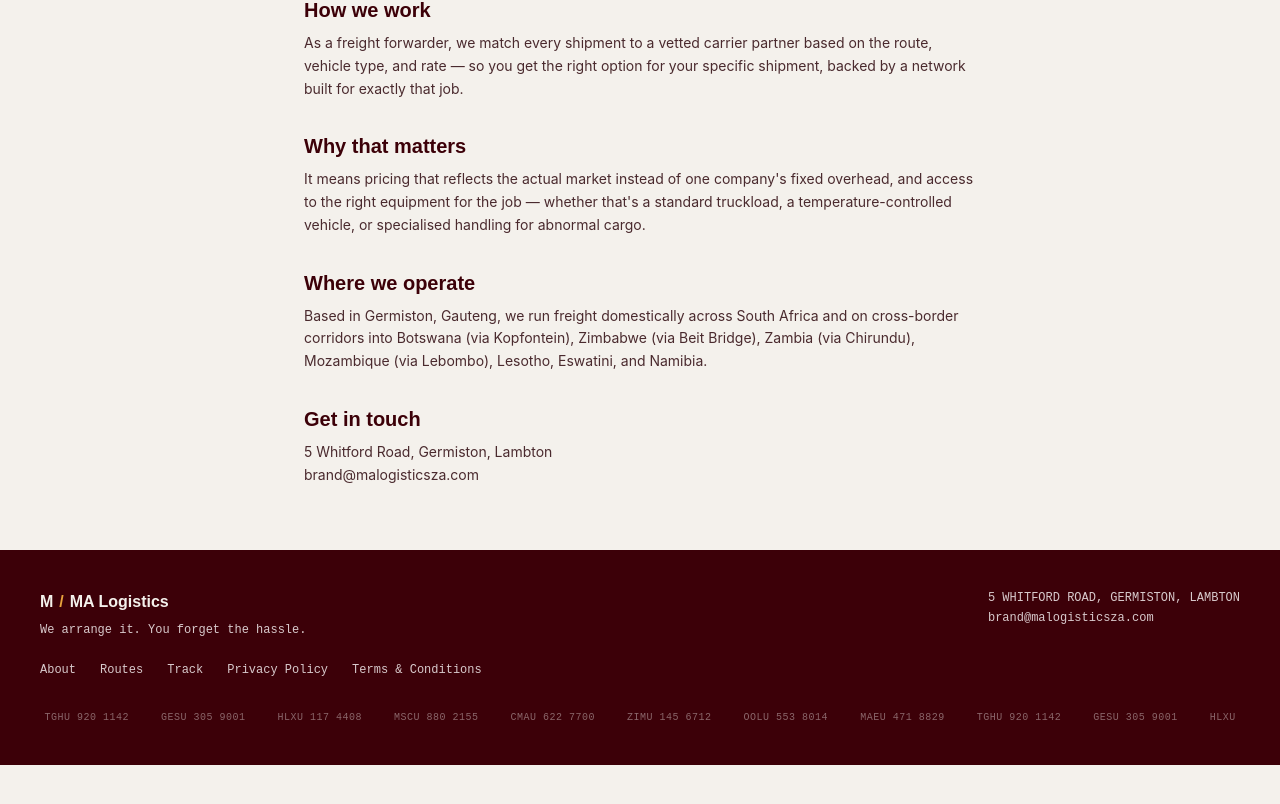
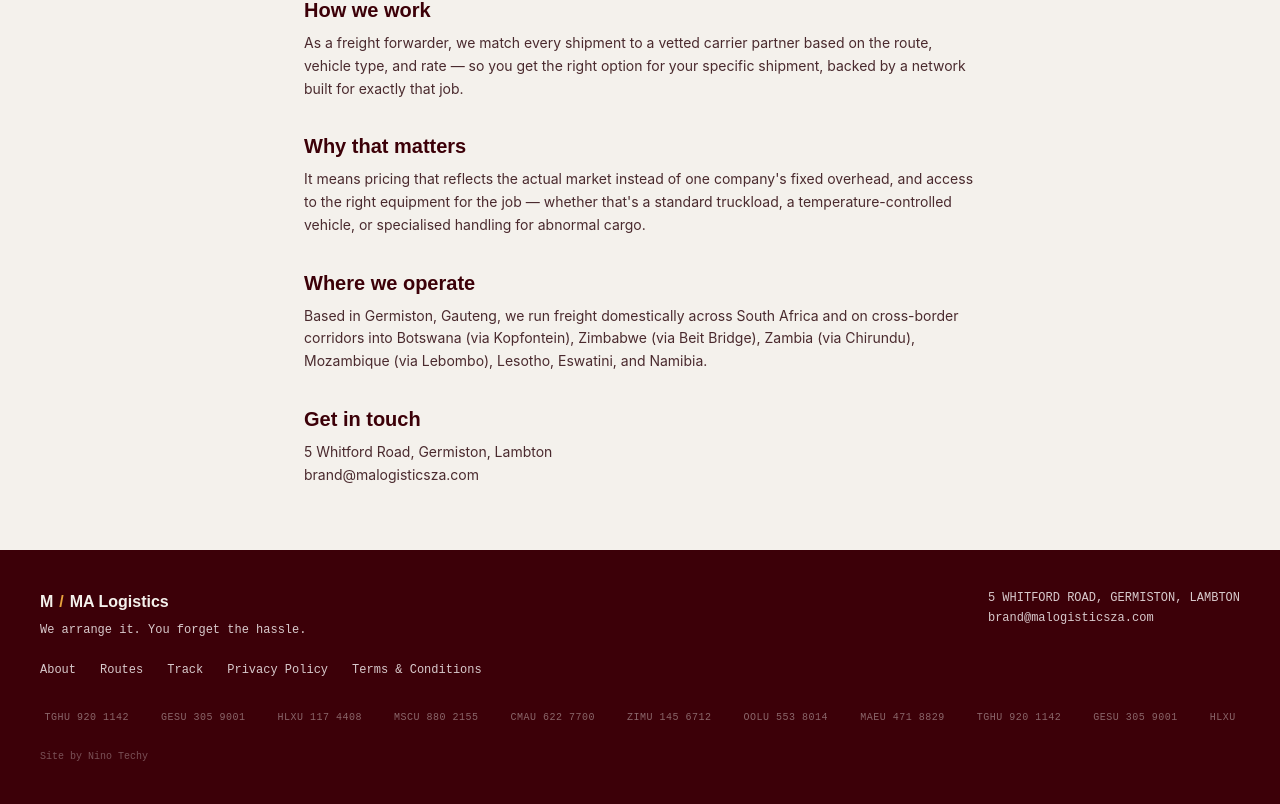
Before and after one commit to BasicAhmed/Malogistics, a Next.js app: page /about in a window 1280 px wide. Shown: the part 561-1365 px from the top of the page. Before the commit the page ends 1326 px from the top, so only its background shows below. Built offline with nearby package versions, Linux system fonts and the light colour scheme.

Commit message:
Add Nino Techy credit: site footer, admin dashboard footer, email footer, PDF quote footer, and page generator meta tag

```diff
--- a/src/app/admin/(dashboard)/layout.tsx
+++ b/src/app/admin/(dashboard)/layout.tsx
@@ -65,6 +65,12 @@ export default function DashboardLayout({ children }: { children: React.ReactNod
         </nav>
       </header>
       <div className="px-6 md:px-10 py-8 max-w-7xl mx-auto">{children}</div>
+      <p className="text-center text-[10px] font-mono text-steel/60 pb-6">
+        Built by{" "}
+        <a href="https://ninotechy.com" target="_blank" rel="noopener noreferrer" className="hover:text-steel">
+          Nino Techy
+        </a>
+      </p>
     </div>
   );
 }
--- a/src/app/layout.tsx
+++ b/src/app/layout.tsx
@@ -21,6 +21,7 @@ export const metadata: Metadata = {
     "container transport Southern Africa",
   ],
   authors: [{ name: "MA Logistics" }],
+  generator: "Nino Techy",
   alternates: { canonical: "/" },
   openGraph: {
     title: TITLE,
--- a/src/components/Footer.tsx
+++ b/src/components/Footer.tsx
@@ -27,6 +27,17 @@ export default function Footer() {
         <Link href="/terms" className="hover:text-paper">Terms &amp; Conditions</Link>
       </div>
       <ManifestCodes className="text-fog/50 mt-8" />
+      <p className="text-[10px] font-mono text-fog/40 mt-6">
+        Site by{" "}
+        <a
+          href="https://ninotechy.com"
+          target="_blank"
+          rel="noopener noreferrer"
+          className="hover:text-fog"
+        >
+          Nino Techy
+        </a>
+      </p>
       </div>
     </footer>
   );
--- a/src/lib/email.ts
+++ b/src/lib/email.ts
@@ -33,6 +33,9 @@ function wrapEmail(bodyHtml: string, preheader: string): string {
         <tr><td style="padding:16px 32px;text-align:center;">
           <p style="font-family:monospace;font-size:11px;color:${BRAND.steel};margin:0;">
             MA Logistics · 5 Whitford Road, Germiston, Lambton
+          </p>
+          <p style="font-family:monospace;font-size:10px;color:${BRAND.steel};opacity:0.6;margin:6px 0 0;">
+            Site by Nino Techy
           </p>
         </td></tr>
       </table>
--- a/src/lib/pdf.tsx
+++ b/src/lib/pdf.tsx
@@ -220,10 +220,15 @@ export async function generateQuotePdf(
 
         {/* Footer */}
         <View style={styles.footer}>
-          <Text style={styles.footerNote}>
-            This quotation is valid for 7 days from the date above. Final pricing may be
-            adjusted if actual weight, volume, or route differs from what was declared.
-          </Text>
+          <View>
+            <Text style={styles.footerNote}>
+              This quotation is valid for 7 days from the date above. Final pricing may be
+              adjusted if actual weight, volume, or route differs from what was declared.
+            </Text>
+            <Text style={{ fontSize: 7, color: COLORS.maroon, opacity: 0.5, marginTop: 8 }}>
+              Site by Nino Techy
+            </Text>
+          </View>
           <View>
             <Text style={styles.footerBrand}>MA Logistics</Text>
             <Text style={styles.footerLine}>5 Whitford Road, Germiston, Lambton</Text>
```
